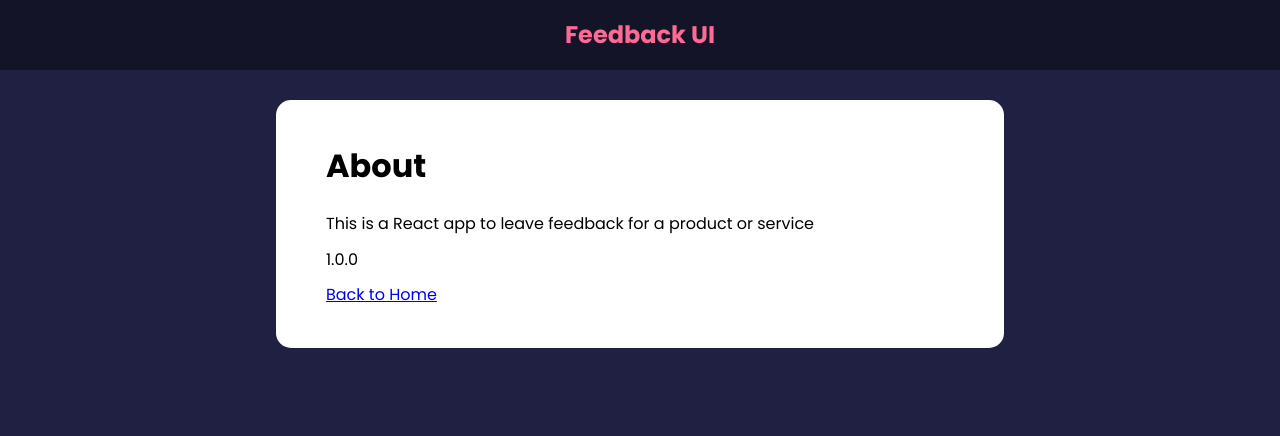
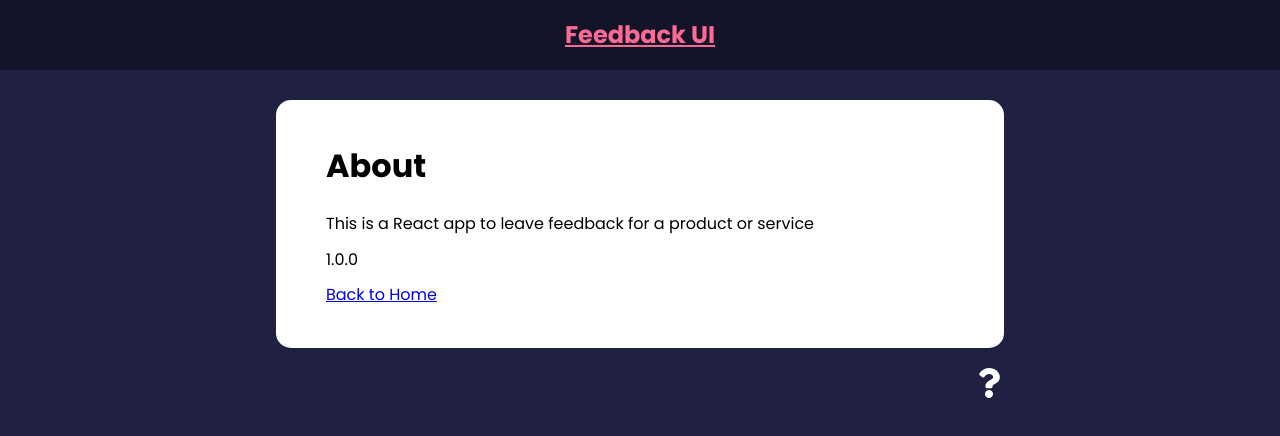
Before and after one commit to roy-hendry/feedback-app, a React (Create React App) app: page /about in a window 1280 px wide. Shown: the top 436 px of the page. Built offline with nearby package versions, Linux system fonts and the light colour scheme.

Commit message:
Creating links

```diff
--- a/src/App.js
+++ b/src/App.js
@@ -6,6 +6,7 @@
 import FeedbackData from "./data/FeedbackData";
 import FeedbackStats from "./components/FeedbackStats";
 import FeedbackForm from "./components/FeedbackForm";
+import AboutIconLink from "./components/AboutIconLink";
 import AboutPage from "./pages/AboutPage";
 
 function App() {
@@ -46,6 +47,7 @@
           ></Route>
           <Route path="/about" element={<AboutPage />} />
         </Routes>
+        <AboutIconLink />
       </div>
     </Router>
   );
--- /dev/null
+++ b/src/components/AboutIconLink.jsx
@@ -0,0 +1,14 @@
+import {FaQuestion} from "react-icons/fa"
+import {Link} from "react-router-dom"
+
+function AboutIconLink() {
+  return (
+    <div className="about-link">
+        <Link to="/about">
+            <FaQuestion size={30}/>
+        </Link>
+    </div>
+  )
+}
+
+export default AboutIconLink
--- a/src/components/Header.jsx
+++ b/src/components/Header.jsx
@@ -1,4 +1,5 @@
 import PropTypes from 'prop-types'
+import {Link} from "react-router-dom"
 
 function Header({text, bgColor, textColor}) {
   const headerStyles = {
@@ -9,7 +10,9 @@
   return (
     <header style={headerStyles}>
         <div className="container">
+          <Link to="/" style={headerStyles}>
             <h2>{text}</h2>
+          </Link>
         </div>
     </header>
   )
--- a/src/pages/AboutPage.jsx
+++ b/src/pages/AboutPage.jsx
@@ -1,4 +1,5 @@
 import Card from "../components/shared/Card"
+import {Link} from "react-router-dom"
 
 //This is still a component, the only reason it is in a
 //seperate folder is for organization to show it is working
@@ -10,7 +11,7 @@
             <h1>About</h1>
                 <p>This is a React app to leave feedback for a product or service</p>
                 <p>1.0.0</p>
-                <a href="/">Back to Home</a>
+                <Link to="/">Back to Home</Link>
         </div>
     </Card>
   )
```
